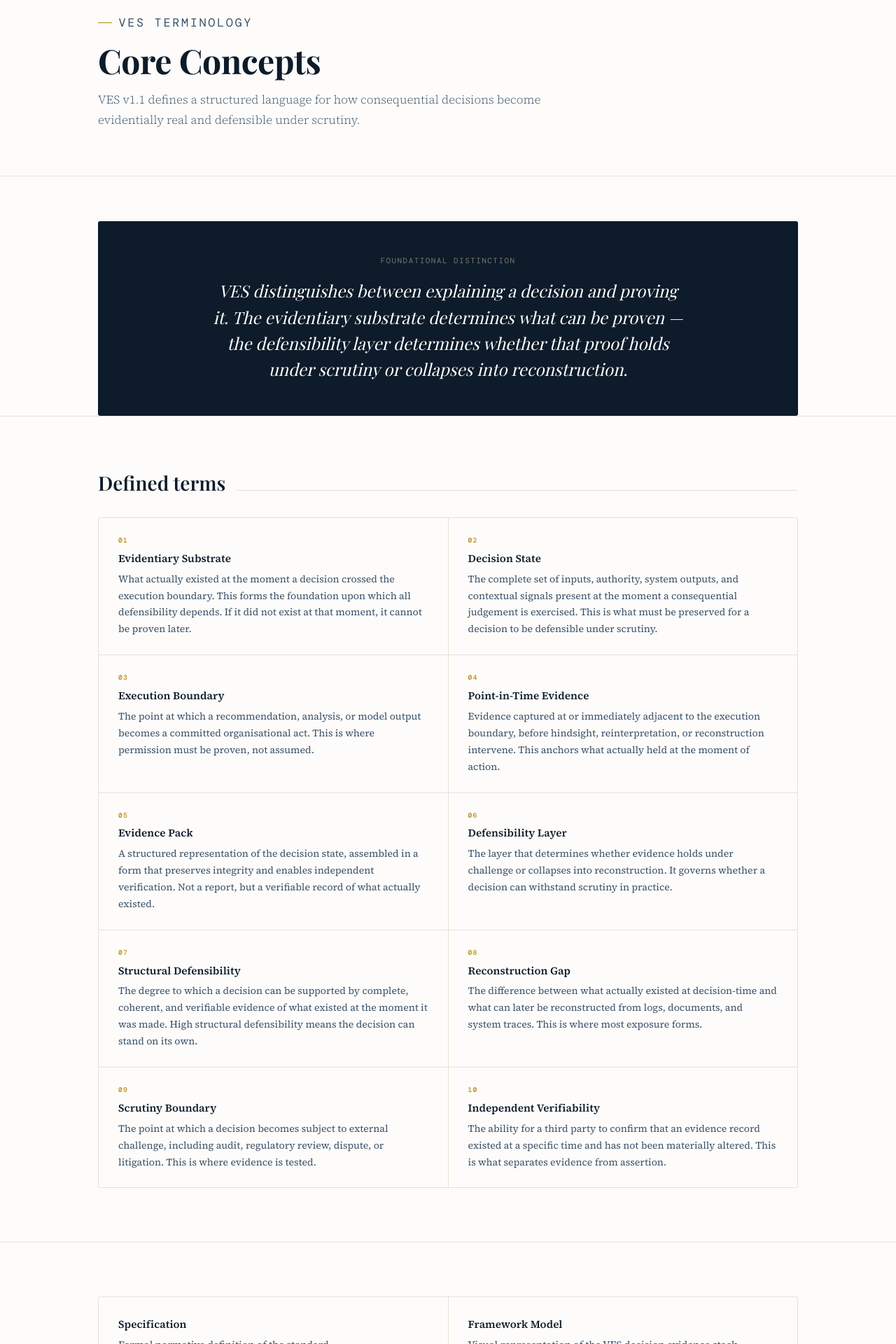
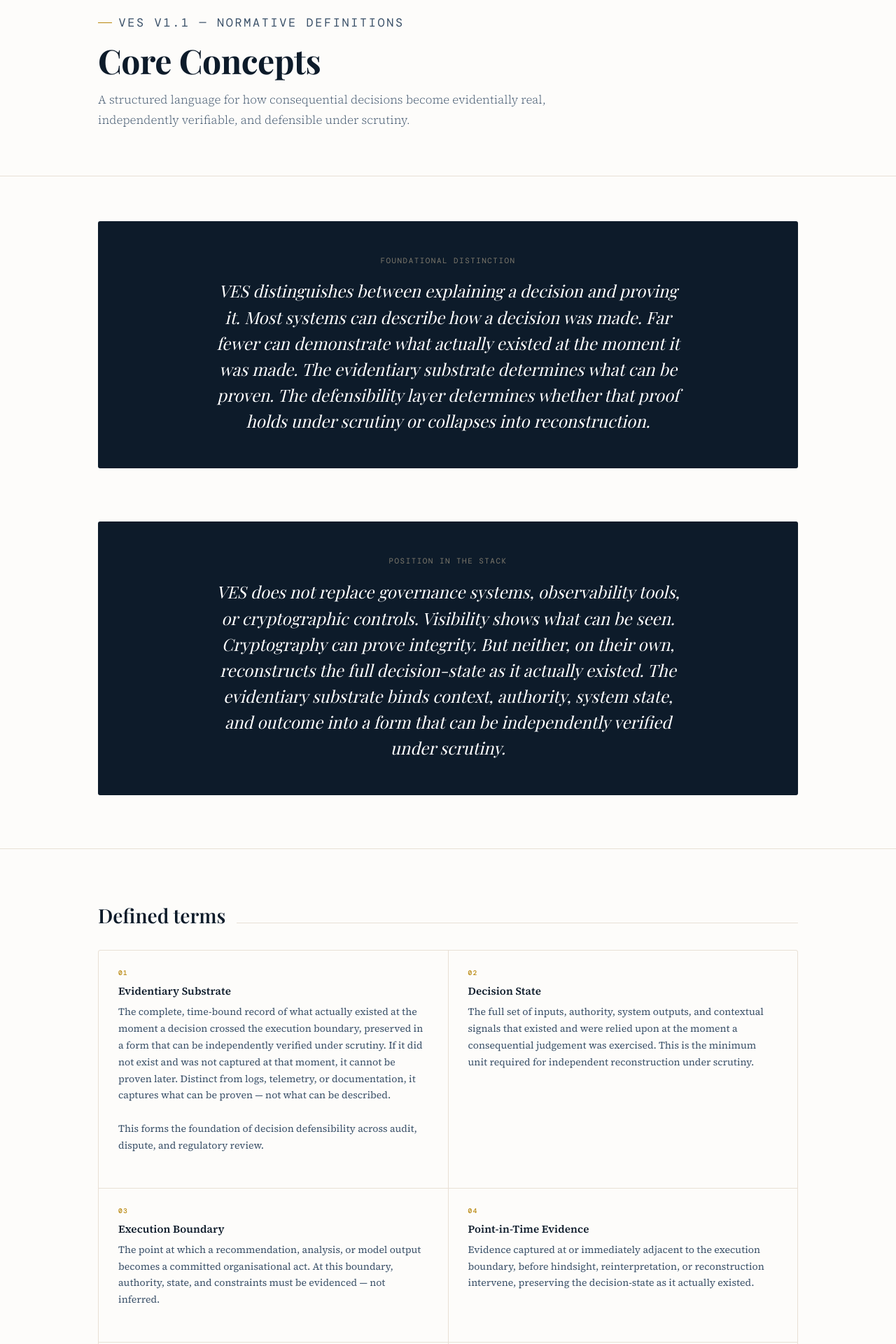
Before and after one commit to hello578/ves-standard, a Next.js app: page /concepts in a window 1280 px wide. Shown: the part 120-2040 px from the top of the page at 70% size. Built offline with nearby package versions, Linux system fonts and the light colour scheme; a web font is replaced by a local one.

Commit message:
concept clarity

```diff
--- a/app/concepts/page.tsx
+++ b/app/concepts/page.tsx
@@ -1,48 +1,47 @@
+// app/concepts/page.tsx
 
-// app/concepts/page.tsx
-// app/concepts/page.tsx
 import Link from "next/link"
 
 const concepts = [
   {
     title: "Evidentiary Substrate",
-    text: "What actually existed at the moment a decision crossed the execution boundary. This forms the foundation upon which all defensibility depends. If it did not exist at that moment, it cannot be proven later."
+    text: "The complete, time-bound record of what actually existed at the moment a decision crossed the execution boundary, preserved in a form that can be independently verified under scrutiny. If it did not exist and was not captured at that moment, it cannot be proven later. Distinct from logs, telemetry, or documentation, it captures what can be proven — not what can be described.\n\nThis forms the foundation of decision defensibility across audit, dispute, and regulatory review."
   },
   {
     title: "Decision State",
-    text: "The complete set of inputs, authority, system outputs, and contextual signals present at the moment a consequential judgement is exercised. This is what must be preserved for a decision to be defensible under scrutiny."
+    text: "The full set of inputs, authority, system outputs, and contextual signals that existed and were relied upon at the moment a consequential judgement was exercised. This is the minimum unit required for independent reconstruction under scrutiny."
   },
   {
     title: "Execution Boundary",
-    text: "The point at which a recommendation, analysis, or model output becomes a committed organisational act. This is where permission must be proven, not assumed."
+    text: "The point at which a recommendation, analysis, or model output becomes a committed organisational act. At this boundary, authority, state, and constraints must be evidenced — not inferred."
   },
   {
     title: "Point-in-Time Evidence",
-    text: "Evidence captured at or immediately adjacent to the execution boundary, before hindsight, reinterpretation, or reconstruction intervene. This anchors what actually held at the moment of action."
+    text: "Evidence captured at or immediately adjacent to the execution boundary, before hindsight, reinterpretation, or reconstruction intervene, preserving the decision-state as it actually existed."
   },
   {
     title: "Evidence Pack",
-    text: "A structured representation of the decision state, assembled in a form that preserves integrity and enables independent verification. Not a report, but a verifiable record of what actually existed."
+    text: "A structured, integrity-bound representation of the decision-state, assembled to enable independent verification and reconstruction under scrutiny. Not a report, but a verifiable record of what actually existed."
   },
   {
     title: "Defensibility Layer",
-    text: "The layer that determines whether evidence holds under challenge or collapses into reconstruction. It governs whether a decision can withstand scrutiny in practice."
+    text: "The layer that determines whether a decision can be independently reconstructed and withstand scrutiny. It governs whether evidence holds, or collapses into retrospective explanation."
   },
   {
     title: "Structural Defensibility",
-    text: "The degree to which a decision can be supported by complete, coherent, and verifiable evidence of what existed at the moment it was made. High structural defensibility means the decision can stand on its own."
+    text: "The degree to which a decision can be supported by complete, coherent, and independently verifiable evidence of what existed at the moment it was made. High structural defensibility means the decision can stand on its own under scrutiny."
   },
   {
     title: "Reconstruction Gap",
-    text: "The difference between what actually existed at decision-time and what can later be reconstructed from logs, documents, and system traces. This is where most exposure forms."
+    text: "The difference between what actually existed at decision-time and what can later be reconstructed from logs, documents, and system traces. This gap is where defensibility fails and exposure forms."
   },
   {
     title: "Scrutiny Boundary",
-    text: "The point at which a decision becomes subject to external challenge, including audit, regulatory review, dispute, or litigation. This is where evidence is tested."
+    text: "The point at which a decision becomes subject to external challenge, including audit, regulatory review, dispute, or litigation. This is where evidence is tested against independent verification."
   },
   {
     title: "Independent Verifiability",
-    text: "The ability for a third party to confirm that an evidence record existed at a specific time and has not been materially altered. This is what separates evidence from assertion."
+    text: "The ability for an independent third party to confirm that an evidence record existed at a specific time and has not been materially altered, without relying on internal assertions."
   }
 ]
 
@@ -53,11 +52,11 @@ export default function ConceptsPage() {
       {/* ── PAGE HEADER ── */}
       <section className="page-hero">
         <div className="container">
-          <p className="eyebrow">VES Terminology</p>
+          <p className="eyebrow">VES v1.1 — Normative Definitions</p>
           <h1>Core Concepts</h1>
           <p>
-            VES v1.1 defines a structured language for how consequential decisions
-            become evidentially real and defensible under scrutiny.
+            A structured language for how consequential decisions become evidentially real,
+            independently verifiable, and defensible under scrutiny.
           </p>
         </div>
       </section>
@@ -69,8 +68,30 @@ export default function ConceptsPage() {
             <p className="principle-lead">Foundational distinction</p>
             <p className="principle-statement">
               VES distinguishes between explaining a decision and proving it.
-              The evidentiary substrate determines what can be proven —
-              the defensibility layer determines whether that proof holds under scrutiny or collapses into reconstruction.
+              Most systems can describe how a decision was made.
+              Far fewer can demonstrate what actually existed at the moment it was made.
+
+              The evidentiary substrate determines what can be proven.
+              The defensibility layer determines whether that proof holds under scrutiny or collapses into reconstruction.
+            </p>
+          </div>
+        </div>
+      </section>
+
+      {/* ── POSITIONING BLOCK (CRITICAL ADD) ── */}
+      <section className="section">
+        <div className="container">
+          <div className="principle-block">
+            <p className="principle-lead">Position in the stack</p>
+            <p className="principle-statement">
+              VES does not replace governance systems, observability tools, or cryptographic controls.
+
+              Visibility shows what can be seen.
+              Cryptography can prove integrity.
+
+              But neither, on their own, reconstructs the full decision-state as it actually existed.
+
+              The evidentiary substrate binds context, authority, system state, and outcome into a form that can be independently verified under scrutiny.
             </p>
           </div>
         </div>
@@ -92,7 +113,14 @@ export default function ConceptsPage() {
                   {String(i + 1).padStart(2, "0")}
                 </p>
                 <h3 className="concept-title">{c.title}</h3>
-                <p className="concept-text">{c.text}</p>
+                <p className="concept-text">
+                  {c.text.split("\n\n").map((para, idx) => (
+                    <span key={idx}>
+                      {para}
+                      <br /><br />
+                    </span>
+                  ))}
+                </p>
               </div>
             ))}
           </div>
@@ -114,7 +142,7 @@ export default function ConceptsPage() {
             <div className="card">
               <h3>Framework Model</h3>
               <p>Visual representation of the VES decision evidence stack.</p>
-              <Link href="/" className="card-link">
+              <Link href="/framework-model" className="card-link">
                 View model →
               </Link>
             </div>
```
